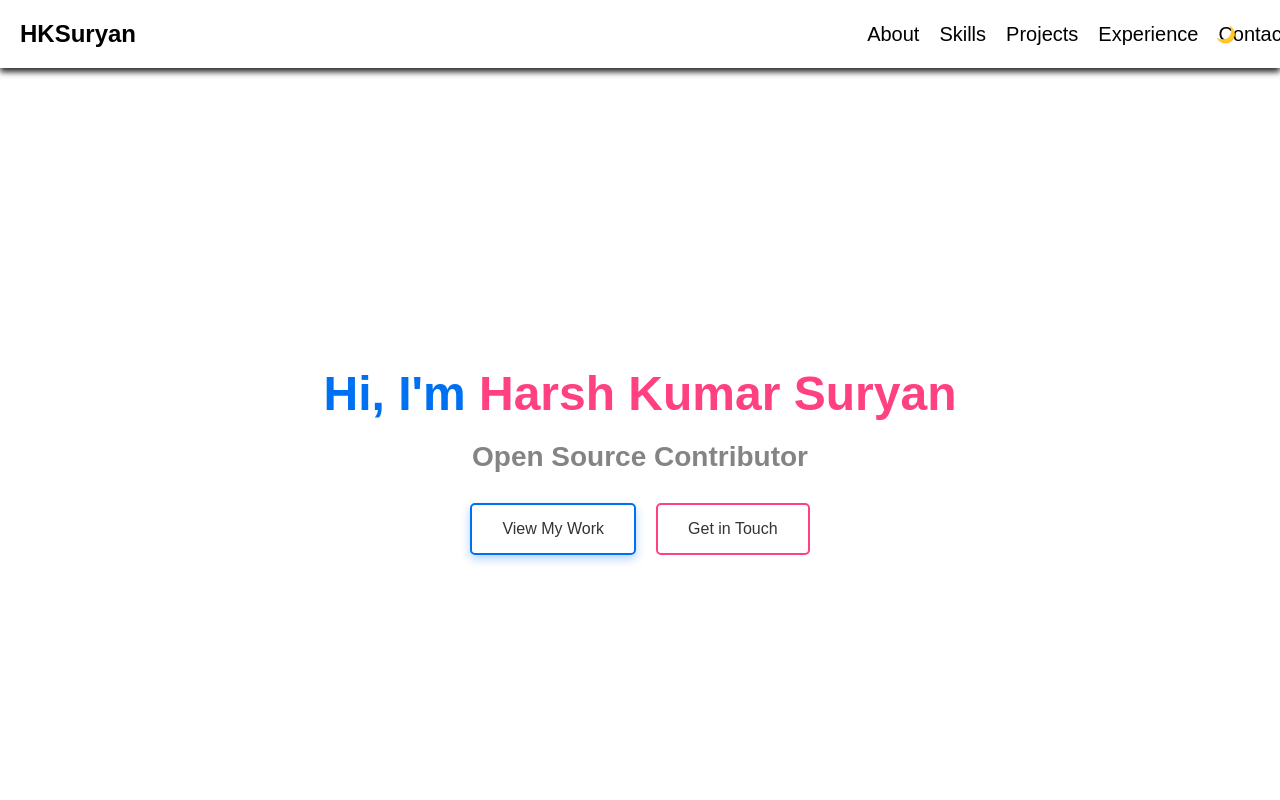
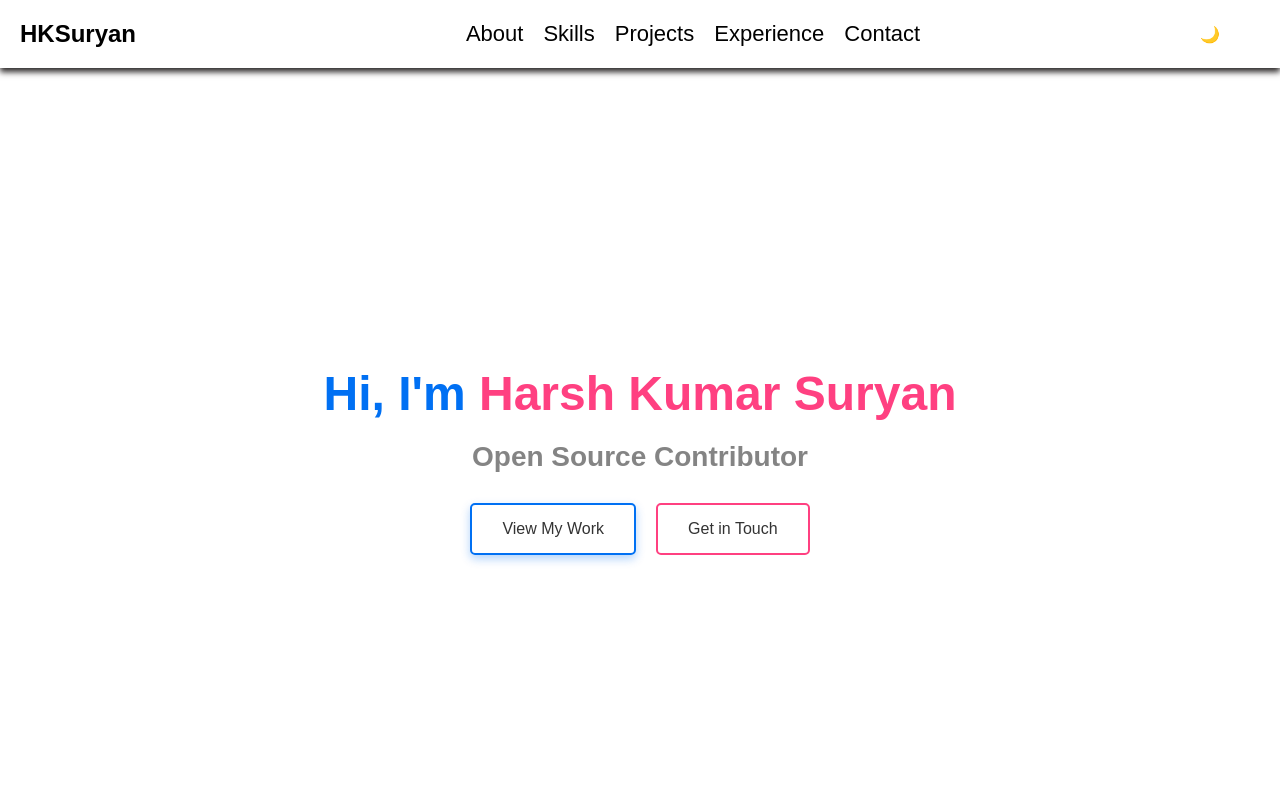
Before and after one commit to HKSuryan/Port-next, a Next.js app: page / in a window 1280 px wide. Shown: the top 800 px of the page. Built offline with nearby package versions, Linux system fonts and the light colour scheme.

Commit message:
Navbar fixed

```diff
--- a/src/app/styles/Navbar.module.css
+++ b/src/app/styles/Navbar.module.css
@@ -11,14 +11,19 @@
   box-shadow: 0 4px 6px rgb(43, 40, 40);
   box-sizing: border-box;
   z-index: 1000;
+  flex:1 1 50%;
+  white-space: nowrap;
 
 
 
 
 }
+.navbar label:nth-child(2) {  /*label with input type="number"*/
+  flex:0 0 10%;
+}
 
 .gap{
-  margin-right: 50px;
+  margin-right: 90px;
 
   display: flex;
 
@@ -30,7 +35,7 @@
   justify-content: center;
   align-items: center;
   z-index: 1000;
-
+  width:5em;
 
 }
 
@@ -48,6 +53,7 @@
   color: var(--text-dark);
   transition: color 0.3s ease;
   z-index: 1000;
+  white-space:nowrap;
 }
 
 .darkModeToggle:hover {
@@ -117,8 +123,11 @@
 
 .menuItem {
   display: flex;
-  font-size: 20px;
+  font-size: 22px;
   cursor: pointer;
+  flex:1 1 auto;
+  white-space:nowrap;
+
 }
 
 .menuItemMobile {
```
